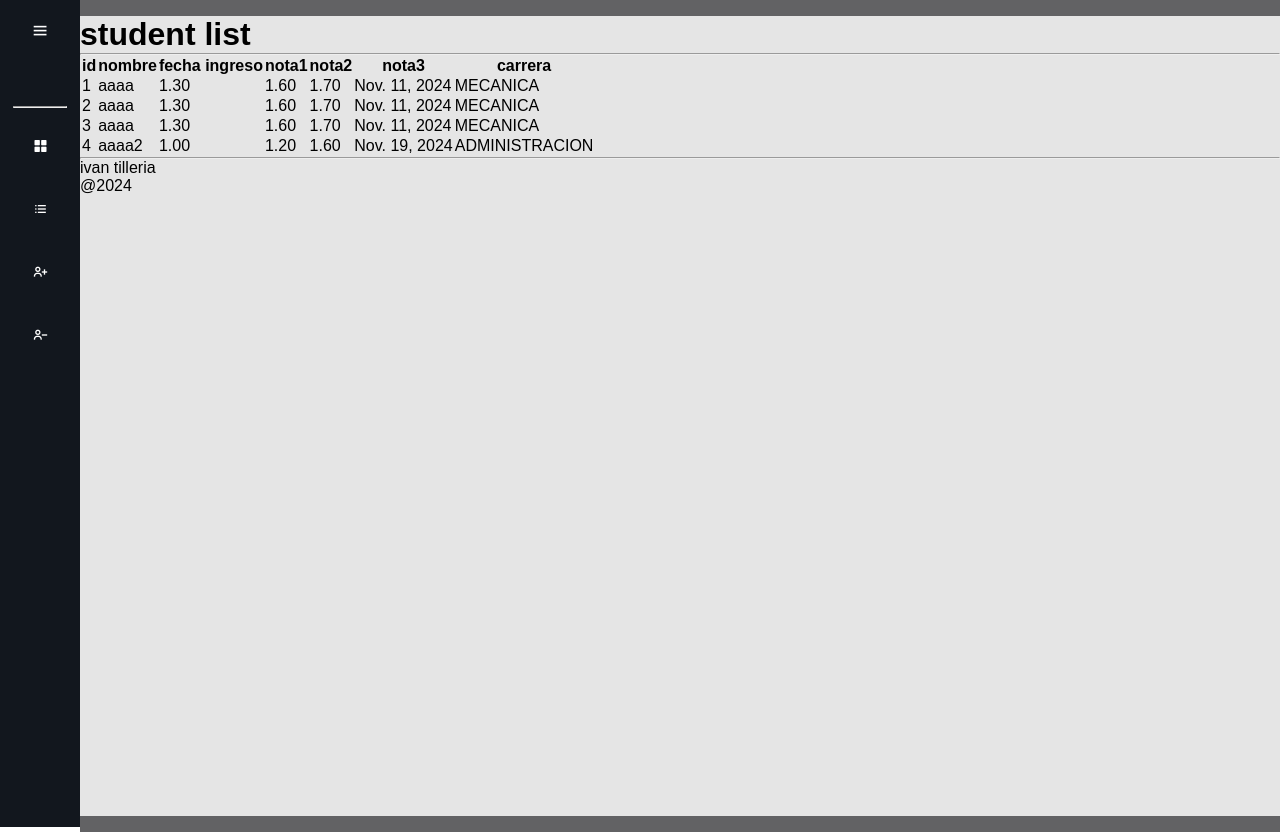
After one commit to SalvadorBunny/Django-assignment-SB-03, a Django app: page /list_student/ in a window 1280 px wide. The commit adds this page. Run offline with Django 5.2, Linux system fonts and the light colour scheme; data comes from the database, SQL or seed files in the repository; both versions use the stored data as it was after the commit.

Commit message:
done for today

```diff
--- a/alumnos/models.py
+++ b/alumnos/models.py
@@ -1,11 +1,12 @@
 from django.db import models
+
 
 # Create your models here.
 class Alumnos(models.Model):
-    id=models.IntegerField(primary_key=True)
-    nota1=models.IntegerField()
-    nota2=models.IntegerField()
-    nota3=models.IntegerField()
+    id=models.AutoField(primary_key=True)
+    nota1=models.DecimalField(max_digits=10, decimal_places=2)
+    nota2=models.DecimalField(max_digits=10, decimal_places=2)
+    nota3=models.DecimalField(max_digits=10, decimal_places=2)
     nombre=models.CharField(max_length=50)
     fechaIngreso=models.DateField()
     carrera= models.CharField(max_length=50)
--- a/alumnos/views.py
+++ b/alumnos/views.py
@@ -1,5 +1,4 @@
-from django.shortcuts import render
-from django.http import HttpResponseRedirect
+from django.shortcuts import render, redirect
 from .models import Alumnos
 from .forms import FormAlumno
 # Create your views here.
@@ -8,7 +7,7 @@ def mainpage(request):
 
 def list_students(request):
     alumnos = Alumnos.objects.all()
-    return render(request, 'list_students.html', {'alumnos' : alumnos})
+    return render(request, 'list_student.html', {'alumnos' : alumnos})
 
 def add_students(request):
     form = FormAlumno()
@@ -16,5 +15,12 @@ def add_students(request):
         form=FormAlumno(request.POST)
         if form.is_valid():
             form.save()
-        return inde(request)
+        return mainpage(request)
     return render(request, 'add_student.html', {'form' : form})
+
+def delete_students(request):
+    return render(request, 'edit_student.html',{})
+
+
+def edit_students(request):
+    return render(request, 'edit_student.html',{})
--- a/prueba3_ivantilleria/urls.py
+++ b/prueba3_ivantilleria/urls.py
@@ -21,5 +21,6 @@ from alumnos import views
 urlpatterns = [
     path('admin/', admin.site.urls),
     path('', views.mainpage, name='mainpage'),
-    path('add_student/', views.add_students, name='add_student')
+    path('add_student/', views.add_students, name='add_student'),
+    path('list_student/', views.list_students, name='list_student'),
 ]
--- a/static/css/base.css
+++ b/static/css/base.css
@@ -11,7 +11,7 @@
     position: absolute;
     top: 0;
     left: 0;
-    height: 100vh;
+    height: calc(100vh + 3.4%);
     width: 80px;
     background-color: #12171e;
     padding: 0.4rem 0.8rem;
@@ -136,11 +136,20 @@
 
 .main-content{
     position: relative;
-    background-color: #eee;
+    background-color: rgb(98, 98, 100);
     min-height: 100vh;
     top: 0;
     left: 80px;
     transition: all 0.5s ease;
     width: calc(100% - 80px);
     padding: 1rem;
+    display: flex;
+    flex-direction: column;
+    align-items: center;
 }
+
+.main-content-page{
+    background-color: #eeee;
+    height: 100vh;
+    width: 75rem
+}
--- a/templates/add_student.html
+++ b/templates/add_student.html
@@ -3,7 +3,7 @@
 {% block content %}
  <h1>test</h1>
  <hr>
- <form action="" method="POST">
+ <form action="" method=POST>
     {% csrf_token %}
     {{form.as_p}}
     <input type="submit" value="Submit" class="">
--- a/templates/base.html
+++ b/templates/base.html
@@ -27,7 +27,7 @@
                 <span class="sidebar-tooltip">Añadir estudiante</span>
             </li>
             <li>
-                <a href="#">
+                <a href="{% url 'list_student' %}">
                     <i class='bx bx-list-ul' ></i>
                     <span class="sidebar-nav-item">Students</span>
                 </a>
@@ -51,8 +51,15 @@
     </div>
 
     <div class="main-content">
-        {% block content %}
-        {% endblock %}
+        <div class="main-content-page">
+            {% block content %}
+            {% endblock %}
+            <div class="main-content-footer">
+                <hr>
+                <div class="main-content-footer-name">ivan tilleria</div>
+                <div class="main-content-footer-year">@2024</div>
+            </div>
+        </div>
     </div>
 </body>
 
--- /dev/null
+++ b/templates/list_student.html
@@ -0,0 +1,40 @@
+{% extends 'base.html'%}
+
+{% block content %}
+    <h1>student list</h1>
+    <hr>
+    {% if alumnos %}
+        <table class="table">
+            <thead>
+                <tr>
+                    <th>id</th>
+                    <th>nombre</th>
+                    <th>fecha ingreso</th>
+                    <th>nota1</th>
+                    <th>nota2</th>
+                    <th>nota3</th>
+                    <th>carrera</th>
+
+                </tr>
+            </thead>
+            <tbody>
+                {% for alumno in alumnos %}
+                    <tr>
+                        <td>{{alumno.id}}</td>
+                        <td>{{alumno.nombre}}</td>
+                        <td>{{alumno.nota1}}</td>
+                        <td>{{alumno.nota2}}</td>
+                        <td>{{alumno.nota3}}</td>
+                        <td>{{alumno.fechaIngreso}}</td>
+                        <td>{{alumno.carrera}}</td>
+                    </tr>
+
+                {% endfor %}
+            </tbody>
+        </table>
+    {% else %}
+        <div class="alert alert-warning text-center">
+            no hay proyectos
+        </div>
+    {% endif %}
+{% endblock %}
```
Also changed, not shown: alumnos/forms.py (+56 -1 lines), templates/delete_student.html (added, +40 -0 lines), templates/edit_student.html (added, +40 -0 lines), alumnos/migrations/0002_alter_alumnos_id.py (added), alumnos/migrations/0003_alter_alumnos_nota1_alter_alumnos_nota2_and_more.py (added), db.sqlite3.
